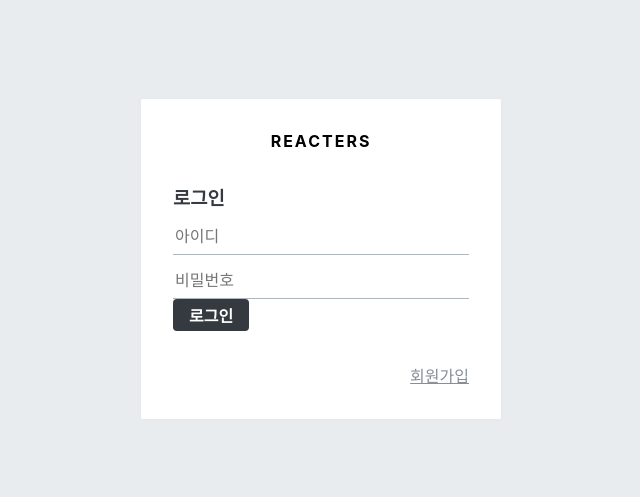
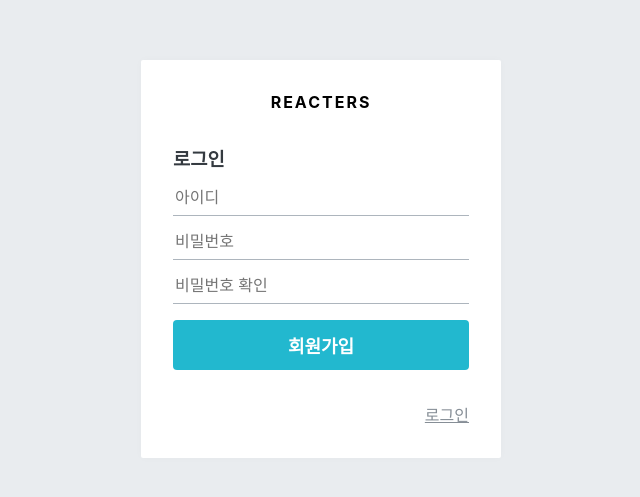
Before and after one commit to JooHyunYoon/react, a React (Create React App) app in the folder blog-frontend/: page /register in a window 1280 px wide. Shown: the part 141-638 px from the top of the page, without its empty margins (319-959 px from the left). Built offline with nearby package versions, Linux system fonts and the light colour scheme.

Commit message:
20200710

```diff
--- a/blog-frontend/src/components/auth/AuthForm.js
+++ b/blog-frontend/src/components/auth/AuthForm.js
@@ -40,7 +40,17 @@
   }
 `;
 
-const AuthForm = () => {
+const ButtonWithMarginTop = styled(Button)`
+  margin-top: 1rem;
+`;
+
+const textMap = {
+  login: '로그인',
+  register: '회원가입',
+};
+
+const AuthForm = ({ type }) => {
+  const text = textMap[type];
   return (
     <AuthFormBlock>
       <h3>로그인</h3>
@@ -52,10 +62,24 @@
           placeholder="비밀번호"
           type="password"
         />
-        <Button>로그인</Button>
+        {type === 'register' && (
+          <StyledInput
+            autoComplete="new-password"
+            name="passwordConfirm"
+            placeholder="비밀번호 확인"
+            type="password"
+          />
+        )}
+        <ButtonWithMarginTop cyan fullWidth style={{ marginTop: '1rem' }}>
+          {text}
+        </ButtonWithMarginTop>
       </form>
       <Footer>
-        <Link to="/register">회원가입</Link>
+        {type === 'login' ? (
+          <Link to="/register">회원가입</Link>
+        ) : (
+          <Link to="/login">로그인</Link>
+        )}
       </Footer>
     </AuthFormBlock>
   );
--- a/blog-frontend/src/components/common/Button.js
+++ b/blog-frontend/src/components/common/Button.js
@@ -1,5 +1,5 @@
 import React from 'react';
-import styled from 'styled-components';
+import styled, { css } from 'styled-components';
 import palette from '../../lib/styles/palette';
 
 const StyledButton = styled.button`
@@ -16,6 +16,24 @@
   &:hover {
     background: ${palette.gray[6]};
   }
+
+  ${props =>
+    props.fullWidth &&
+    css`
+      padding-top: 0.75rem;
+      padding-bottom: 0.75rem;
+      width: 100%;
+      font-size: 1.125rem;
+    `}
+
+  ${props =>
+    props.cyan &&
+    css`
+      background: ${palette.cyan[5]};
+      &:hover {
+        background: ${palette.cyan[4]};
+      }
+    `}
 `;
 
 const Button = props => <StyledButton {...props} />;
--- a/blog-frontend/src/pages/LoginPage.js
+++ b/blog-frontend/src/pages/LoginPage.js
@@ -5,7 +5,7 @@
 const LoginPage = () => {
   return (
     <AuthTemplate>
-      <AuthForm />
+      <AuthForm type="login" />
     </AuthTemplate>
   );
 };
--- a/blog-frontend/src/pages/RegisterPage.js
+++ b/blog-frontend/src/pages/RegisterPage.js
@@ -5,7 +5,7 @@
 const RegisterPage = () => {
   return (
     <AuthTemplate>
-      <AuthForm />
+      <AuthForm type="register" />
     </AuthTemplate>
   );
 };
```
